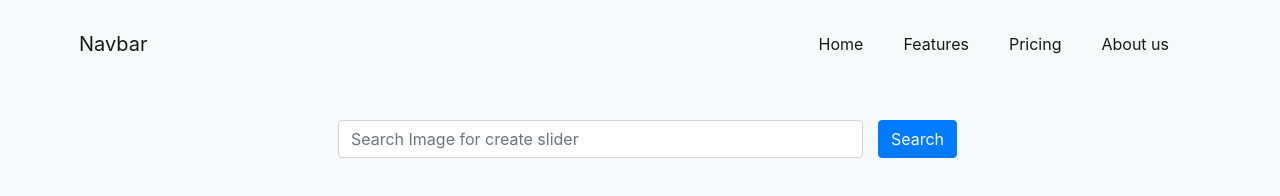
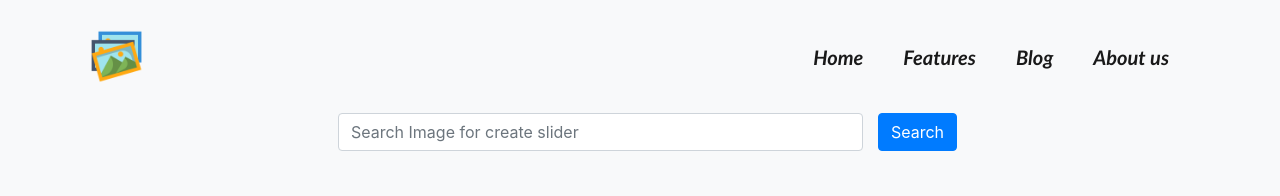
Before and after one commit to Sakhawat71/Fancy-slider-debug, a plain HTML site: page index.html in a window 1280 px wide. Drawn offline with nearby package versions, Linux system fonts and the light colour scheme.

Commit message:
complete

```diff
--- a/app.js
+++ b/app.js
@@ -4,11 +4,11 @@ i. API fix
 ii. show slider
 iii. slider time (Negative positive)
 iv. add: search option with enter key
-v. select unselect with toggle
+v. select unselect images with toggle
 
 for Bonus :
-i. I added the spinner
-ii.
+i. spinner
+ii. navber
 */
 
 
--- a/index.html
+++ b/index.html
@@ -17,18 +17,18 @@
 
 <body class="bg-light">
   <!-- nav -->
-  <nav class="navbar navbar-expand-lg navbar-light bg-light mr-5 ml-5 mb-5 mt-3">
+  <nav class="navbar navbar-expand-lg navbar-light bg-light mr-5 ml-5 mb-3 mt-3">
     <div class="container-fluid">
-      <a class="navbar-brand" href="#">Navbar</a>
+      <a class="navbar-brand" href="#"><img id="navimg" src="mdeia/nav.png" alt=""></a>
       <button class="navbar-toggler" type="button" data-bs-toggle="collapse" data-bs-target="#navbarNavAltMarkup" aria-controls="navbarNavAltMarkup" aria-expanded="false" aria-label="Toggle navigation">
         <span class="navbar-toggler-icon"></span>
       </button>
-      <!-- class="collapse navbar-collapse" -->
+
       <div id="navbarNavAltMarkup">
-        <div class="navbar-nav">
+        <div class="navbar-nav castom-link">
           <a class="nav-link mr-4 active" aria-current="page" href="#">Home</a>
           <a class="nav-link mr-4 active" href="#">Features</a>
-          <a class="nav-link mr-4 active" href="#">Pricing</a>
+          <a class="nav-link mr-4 active" href="#">Blog</a>
           <a class="nav-link mr-4 active" href="#">About us</a>
         </div>
       </div>
--- a/style.css
+++ b/style.css
@@ -1,3 +1,14 @@
+#navimg{
+  width: 55px;
+  height: 55px;
+  margin-left: 10px;
+}
+.castom-link a{
+    font-family: 'Gill Sans', 'Gill Sans MT', Calibri, 'Trebuchet MS', sans-serif;
+    font-style: italic;
+    font-weight: bolder;
+    font-size: 20px;
+}
 #sliders {
     height: 400px;
     width: 60%;
```
Also changed, not shown: mdeia/nav.png (added).
